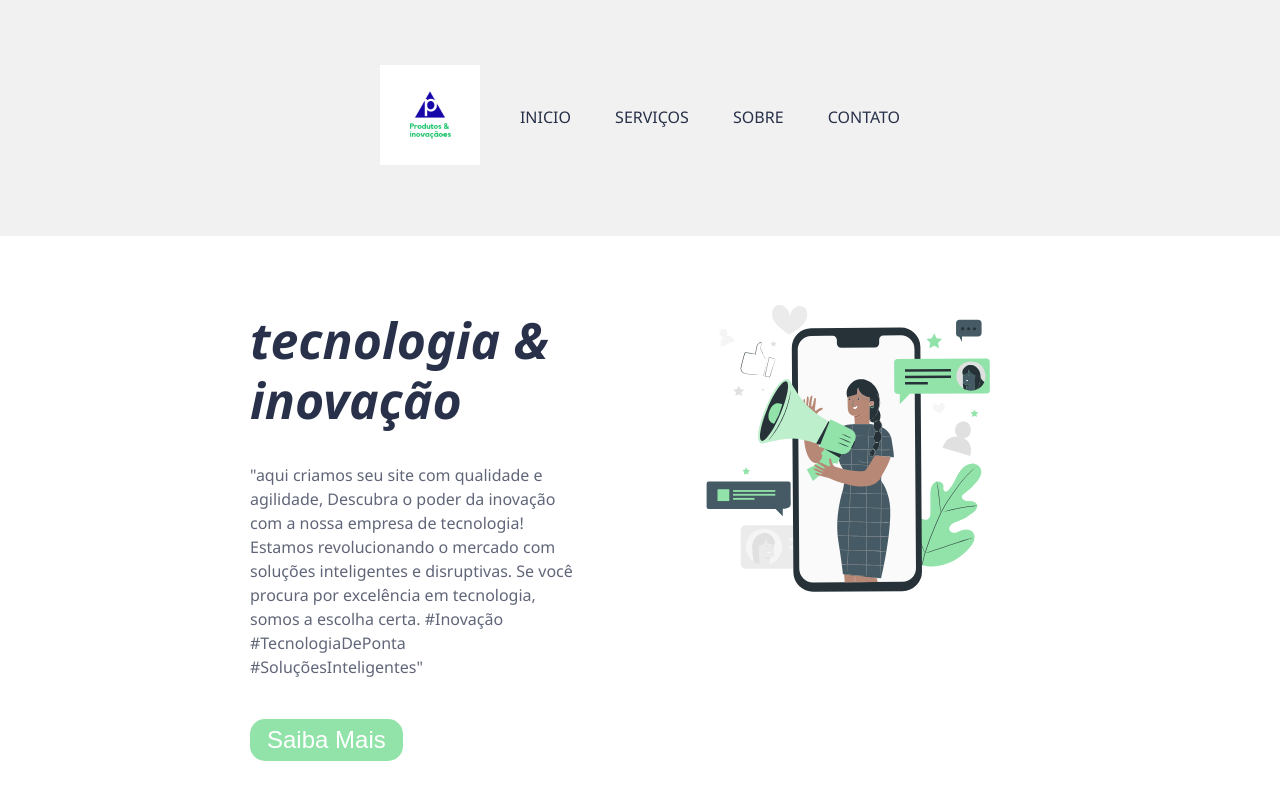
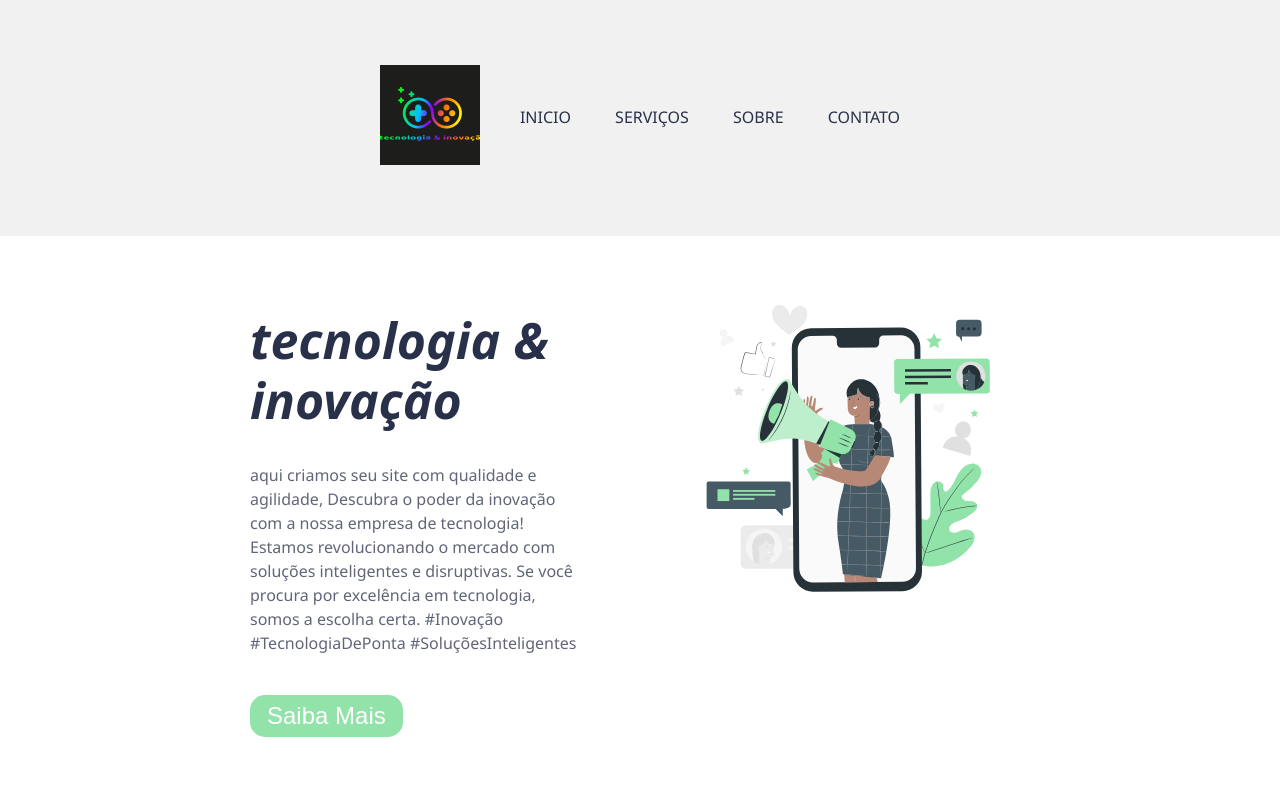
Before and after one commit to Luisfelipeprusch123/Produto---inova--o----landing-page, a plain HTML site: page index.html in a window 1280 px wide. Drawn offline with Linux system fonts and the light colour scheme.

Commit message:
Atulização no logo

```diff
--- a/index.html
+++ b/index.html
@@ -22,7 +22,7 @@
     <div class="container">
       <div class="row">
         <div class="Logo">
-          <img src="/imgs/Logo_empresa.png" height="100px"  alt="Logo">
+          <img src="\imgs\88e1e38cffe44fd78815016aaacf033c.png" height="100px"  alt="Logo">
         </div>
 
         <div class="nav-links">
@@ -40,7 +40,7 @@
     <div class="header-content row">
       <div>
         <h1 class="header-title">tecnologia & inovação</h1>
-        <p class="text"> "aqui criamos seu site com qualidade e agilidade,   Descubra o poder da inovação com a nossa empresa de tecnologia! Estamos revolucionando o mercado com soluções inteligentes e disruptivas. Se você procura por excelência em tecnologia, somos a escolha certa. #Inovação #TecnologiaDePonta #SoluçõesInteligentes"
+        <p class="text"> aqui criamos seu site com qualidade e agilidade,   Descubra o poder da inovação com a nossa empresa de tecnologia! Estamos revolucionando o mercado com soluções inteligentes e disruptivas. Se você procura por excelência em tecnologia, somos a escolha certa. #Inovação #TecnologiaDePonta #SoluçõesInteligentes
         </p>
         <button>Saiba Mais</button>
       </div>
```
Also changed, not shown: Contato.html (+1 -1 lines), imgs/88e1e38cffe44fd78815016aaacf033c.png (added).
